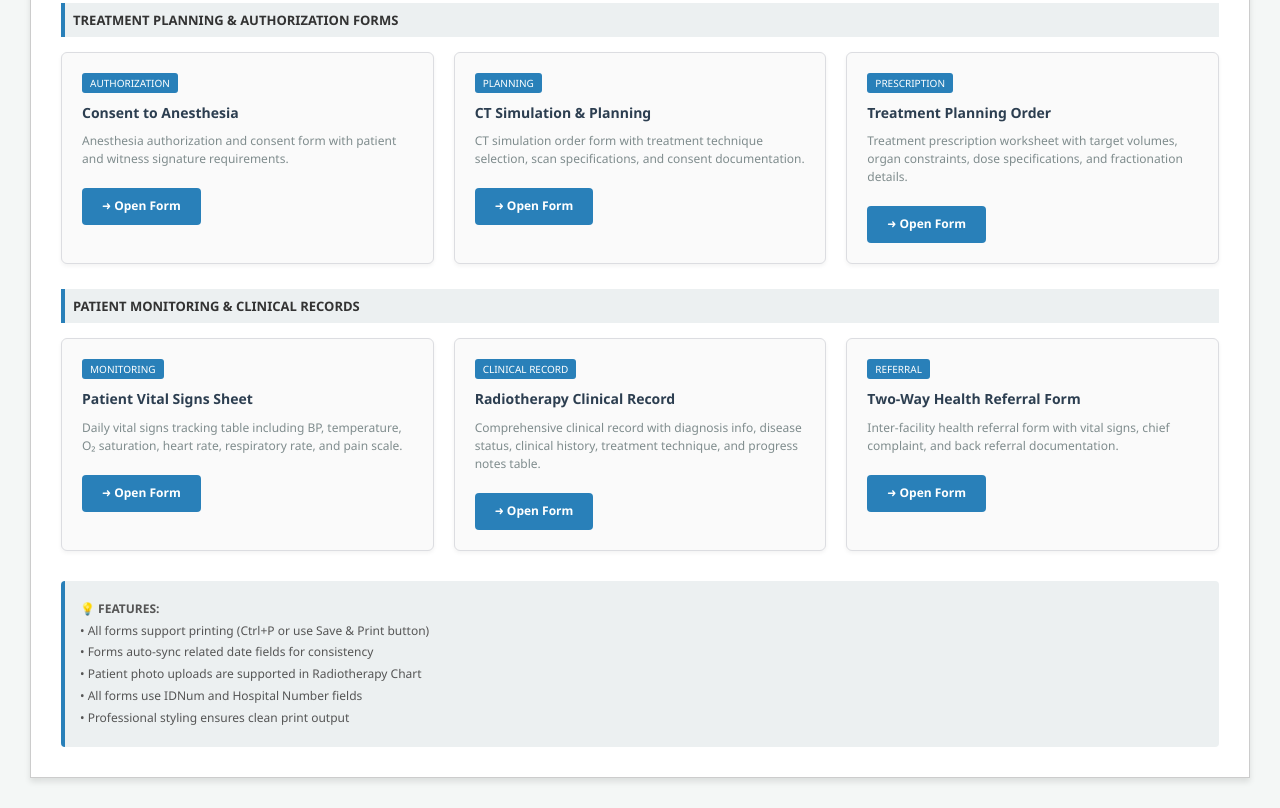
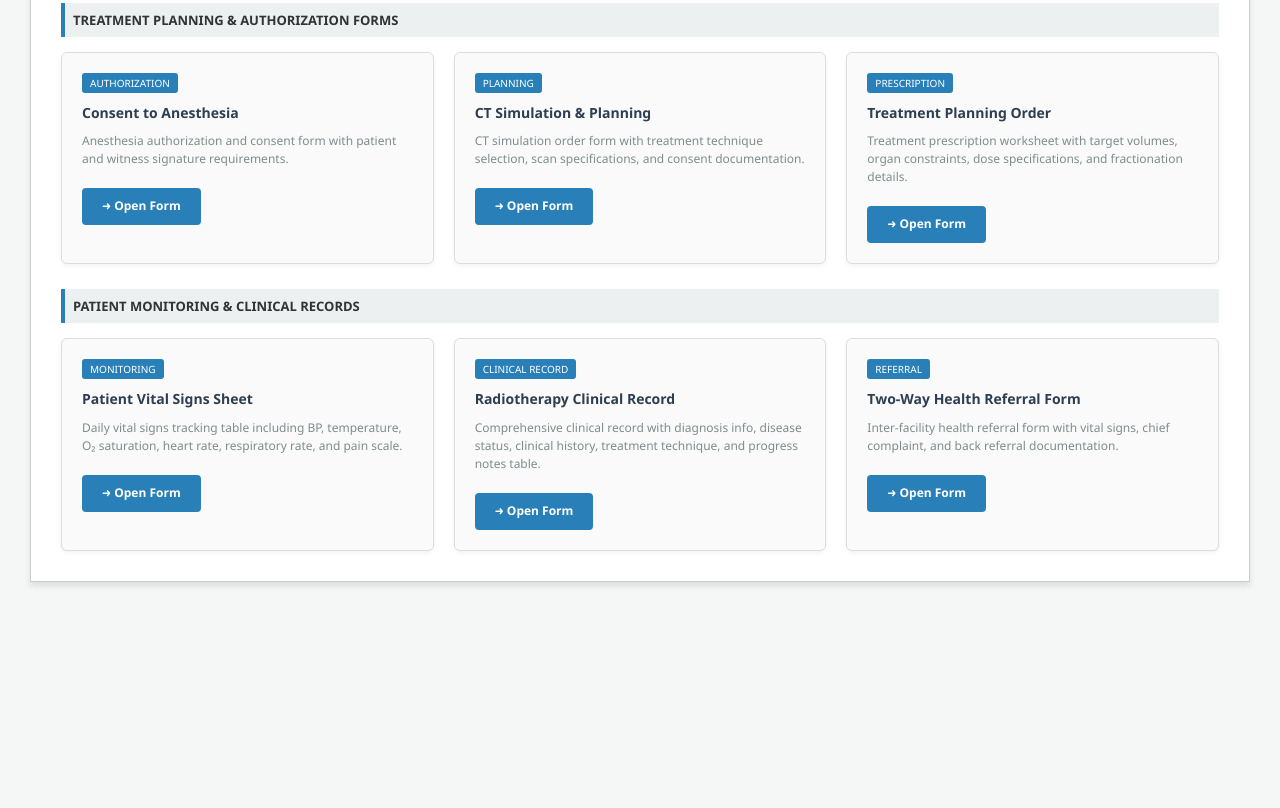
Before and after one commit to KCCI-Bryce/onco, a website: page index.html in a window 1280 px wide. Shown: the part 602-1410 px from the top of the page. After the commit the page ends 1214 px from the top, so only its background shows below. Drawn offline with Linux system fonts and the light colour scheme.

Commit message:
Update index.html
looooooooooool

```diff
--- a/index.html
+++ b/index.html
@@ -133,14 +133,6 @@
         </div>
     </div>
 
-    <div class="workflow-section" style="margin-top: 30px;">
-        <p><strong>💡 FEATURES:</strong></p>
-        <p>• All forms support printing (Ctrl+P or use Save & Print button)</p>
-        <p>• Forms auto-sync related date fields for consistency</p>
-        <p>• Patient photo uploads are supported in Radiotherapy Chart</p>
-        <p>• All forms use IDNum and Hospital Number fields</p>
-        <p>• Professional styling ensures clean print output</p>
-    </div>
 
 </div>
 
```
